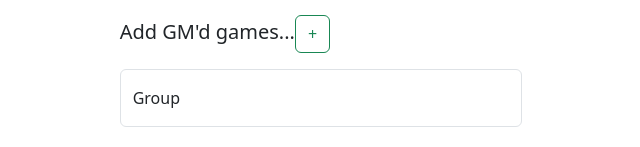
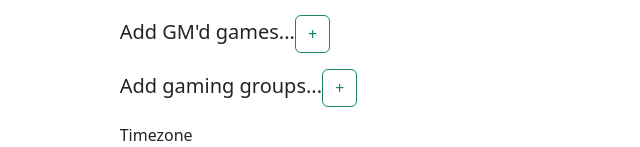
Before and after one commit to id-b3/schedulerr, a React (Vite) app in the folder hosting/: page /signup in a window 1280 px wide. Shown: the part 245-392 px from the top of the page, without its empty margins (319-959 px from the left). Built offline with nearby package versions, Linux system fonts and the light colour scheme.

Commit message:
Implemented two-way relationship for groups.

```diff
--- a/hosting/src/DatePicker.tsx
+++ b/hosting/src/DatePicker.tsx
@@ -3,6 +3,7 @@ import Flatpickr from "react-flatpickr";
 import "flatpickr/dist/themes/dark.css";
 import "bootstrap/dist/css/bootstrap.min.css";
 import { auth } from "./Firebase.tsx";
+import { getDatabase, ref, update } from "firebase/database";
 
 function DatePicker() {
   const [selectedDates, setSelectedDates] = useState([]);
@@ -11,6 +12,10 @@ function DatePicker() {
 
   const handleDateChange = (dates) => {
     setSelectedDates(dates);
+    const db = getDatabase();
+    update(ref(db, 'users/' + auth.currentUser.uid + '/'), {
+            dates: dates,
+        });
   };
 
   return (
--- a/hosting/src/Signup.tsx
+++ b/hosting/src/Signup.tsx
@@ -1,7 +1,7 @@
 import React, { useState } from "react";
-import { db, auth } from "./Firebase.tsx";
+import { auth } from "./Firebase.tsx";
 import { createUserWithEmailAndPassword, updateProfile } from "firebase/auth";
-import { ref, set } from "firebase/database";
+import { getDatabase, ref, set, update } from "firebase/database";
 import { Link, useNavigate } from "react-router-dom";
 import TimezoneSelect from "react-timezone-select";
 
@@ -12,7 +12,7 @@ const Signup = () => {
     const [password, setPassword] = useState("");
     const [confirmPassword, setConfirmPassword] = useState("");
     const [gamesGMd, setGamesGMd] = useState([]);
-    const [group, setGroup] = useState("");
+    const [groups, setGroups] = useState([]);
     const [timezone, setTimezone] = useState("");
     const [notice, setNotice] = useState("");
 
@@ -27,20 +27,43 @@ const Signup = () => {
         setGamesGMd(updatedGames);
     };
 
+    const handleAddGroup = () => {
+        const updatedGroups = [...groups, ""];
+        setGroups(updatedGroups);
+    };
+
+    const handleRemoveGroup = (index) => {
+        const updatedGroups = [...groups];
+        updatedGroups.splice(index, 1);
+        setGroups(updatedGroups);
+    };
+
     const signupWithUsernameAndPassword = async (e) => {
         e.preventDefault();
 
         if (password === confirmPassword) {
             try {
                 await createUserWithEmailAndPassword(auth, email, password).then((userCredential) => {
-                    set(ref(db, 'users/' + userCredential.user.uid), {
+                    const userUid = userCredential.user.uid;
+                    const userPath = 'users/' + userUid;
+                    const db = getDatabase();
+                    const updates = {};
+                    set(ref(db, userPath), {
                         gamesGMd: gamesGMd,
                         timezone: timezone,
+                        groups: groups.reduce((acc, group) => {
+                            acc[group] = true;
+                            return acc;
+                        }, {}),
                     });
-                    set(ref(db, 'groups/' + group + '/'), {
-                            members: [userCredential.user.uid]
+                    groups.forEach((group) => {
+                        const groupPath = 'groups/' + group;
+                        updates[`${userPath}/groups/${group}`] = true;
+                        updates[`${groupPath}/members/${userUid}`] = true;
                     });
-                    updateProfile( userCredential.user, {
+                    update(ref(db), updates);
+
+                    updateProfile(userCredential.user, {
                         displayName: username,
                     }).then(() => {
                         console.log("User profile updated successfully");
@@ -99,17 +122,27 @@ const Signup = () => {
                         ))}
                     </div>
                     <div className="form-floating mb-3">
+                        <h5>Add gaming groups...
+                        <button type="button" className="btn btn-outline-success" onClick={handleAddGroup}>
+                            +
+                        </button></h5>
+                        {groups.map((group, index) => (
+                            <div className="input-group mb-4" key={index}>
                                 <input
-                            id="group"
+                                    className="input-group-text"
                                     type="text"
-                            className="form-control"
-                            placeholder="Group"
                                     value={group}
-                            onChange={(e) => setGroup(e.target.value)}
-                        ></input>
-                        <label htmlFor="group" className="form-label">
-                            Group
-                        </label>
+                                    onChange={(e) => {
+                                        const updatedGroups = [...groups];
+                                        updatedGroups[index] = e.target.value;
+                                        setGroups(updatedGroups);
+                                    }}
+                                />
+                                <button type="button" className="input-group-append btn btn-outline-danger" onClick={() => handleRemoveGame(index)}>
+                                    -
+                                </button>
+                            </div>
+                        ))}
                     </div>
                     <div className="form-floating mb-3">
                         <p>Timezone</p>
```
Lines whose indentation alone changed are shown as unchanged.
